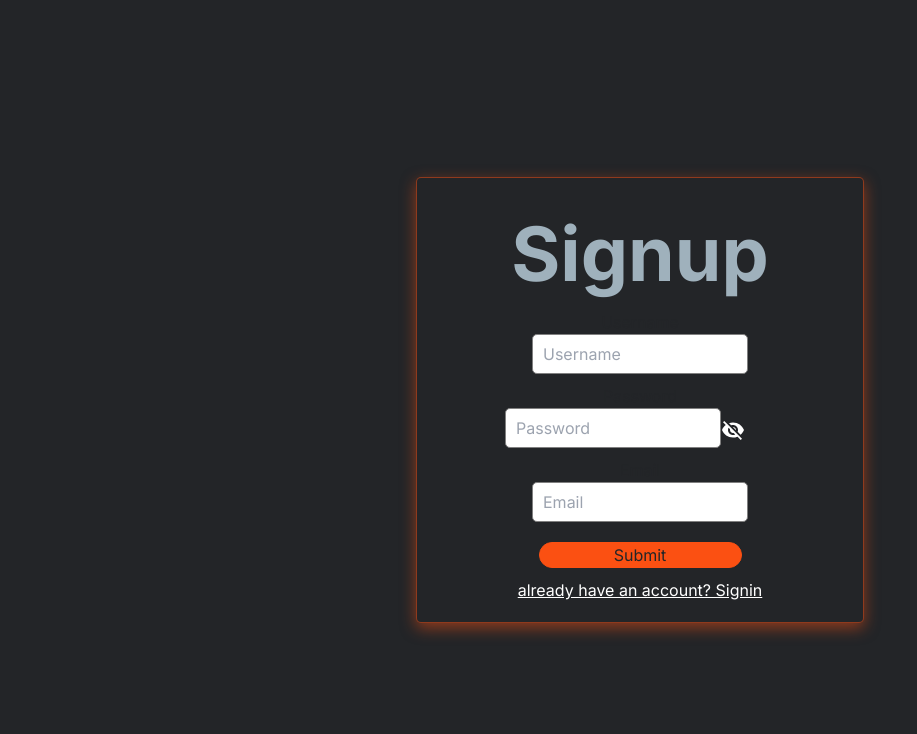
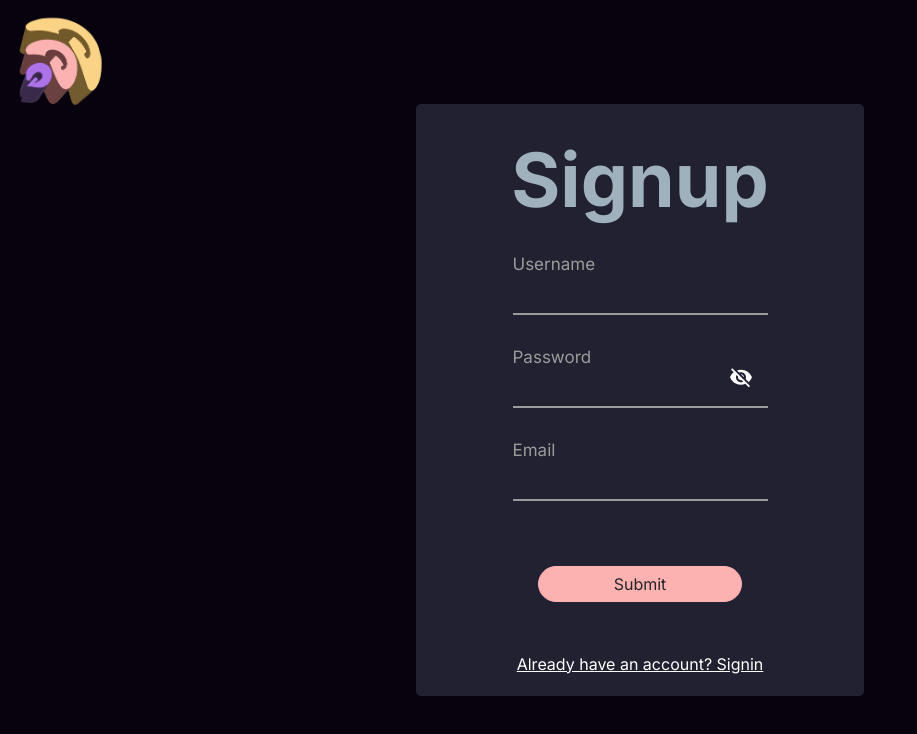
Before and after one commit to C2dricLeroy/groovz-front2, a Next.js app: page /signup in a window 1280 px wide. Shown: the top 734 px of the page, without its empty margins (0-917 px from the left). Built offline with nearby package versions, Linux system fonts and the light colour scheme.

Commit message:
feat(ui): refactor style of the signup component

```diff
--- a/src/app/signup/page.tsx
+++ b/src/app/signup/page.tsx
@@ -11,40 +11,41 @@ function Signup() {
 
     return (
         <div className={styles.page}>
+            <Link href='/'>
+                <img src='/Groovz.png' alt="Groovz logo" className={styles.logo} width={100} height={100}/>
+            </Link>
             <div className={styles.container}>
                 <h1 className={styles.title}>Signup</h1>
                 <div className={styles.form}>
-                    <label className={styles.label} htmlFor="username">Username</label>
-                    <input id="username" className={styles.input} placeholder="Username" onChange={e => SignupViewModel.setUsername(e.target.value)}
-                           value={SignupViewModel.username}/>
-                    <label className={styles.label} htmlFor="password">Password</label>
-                    <div className={styles.inputContainer}>
-                        <input
-                            id="password"
-                            className={SignupViewModel.passwordError ? styles.inputError : styles.input}
-                            placeholder="Password"
-                            type={SignupViewModel.showPassword ? 'text' : 'password'}
-                            onChange={e => SignupViewModel.setPassword(e.target.value)}
-                            onBlur={SignupViewModel.validatePassword}
-                            value={SignupViewModel.password}
-                        />
+                    <div className={`${styles.formGroup} ${styles.field}`}>
+                        <label className={styles.formLabel} htmlFor="username">Username</label>
+                        <input type="input" className={styles.formField}
+                               onChange={e => SignupViewModel.setUsername(e.target.value)}
+                               value={SignupViewModel.username} required id="username"/>
+                    </div>
+
+                    <div className={`${styles.formGroup} ${styles.field}`}>
+                        <label className={styles.formLabel} htmlFor="password">Password</label>
+                        <input type={SignupViewModel.showPassword ? 'text' : 'password'}
+                               className={SignupViewModel.passwordError ? `${styles.inputError} ${styles.formField}` : styles.formField}
+                               onChange={e => SignupViewModel.setPassword(e.target.value)}
+                               onBlur={SignupViewModel.validatePassword}
+                               value={SignupViewModel.password} required id="password"/>
                         <button type='button' className={styles.iconButton} onClick={() => SignupViewModel.setShowPassword(!SignupViewModel.showPassword)}>
                             {SignupViewModel.showPassword ? <Visibility /> : <VisibilityOff />}
                         </button>
                     </div>
-                    <label className={styles.label} htmlFor="email">Email</label>
-                    <input
-                        id="email"
-                        className={SignupViewModel.emailError ? styles.inputError : styles.input}
-                        placeholder="Email"
-                        onChange={e => SignupViewModel.setEmail(e.target.value)}
-                        onBlur={SignupViewModel.validateEmail}
-                        value={SignupViewModel.email}
-                    />
+
+                    <div className={`${styles.formGroup} ${styles.field}`}>
+                        <label className={styles.formLabel} htmlFor="email">Email</label>
+                        <input type="input" className={styles.formField}
+                               onChange={e => SignupViewModel.setEmail(e.target.value)}
+                               value={SignupViewModel.email} required id="email"/>
+                    </div>
                 </div>
                 <button className={styles.button} title={"Submit"} onClick={SignupViewModel.signupSubmit}>Submit</button>
                 <Link href="/signin">
-                    <p className={styles.underline}>already have an account? Signin</p>
+                    <p className={styles.underline}>Already have an account? Signin</p>
                 </Link>
             </div>
         </div>
--- a/src/app/signup/styles.module.css
+++ b/src/app/signup/styles.module.css
@@ -4,30 +4,49 @@
     margin: auto;
     justify-content: center;
     align-items: center;
-
 }
 
-.input {
-    height: 40px;
-    width: 80%;
-    border: 1px solid gray;
-    margin-bottom: 10px;
-    padding-left: 10px;
-    border-radius: 5px;
-    color: #232528;
-    background-color: white;
-    cursor: pointer;
+.formGroup {
+    position: relative;
+    display: flex;
+    flex-direction: column;
+    justify-content: center;
+    align-items: start;
+    padding: 15px;
+    width: 100%;
 }
+
+.formField {
+    font-family: inherit;
+    width: 100%;
+    border: none;
+    border-bottom: 2px solid #9b9b9b;
+    outline: 0;
+    font-size: 17px;
+    color: #fff;
+    background: transparent;
+    padding: 5px;
+    transition: border-color 0.2s;
+}
+
+.formLabel {
+    font-size: 17px;
+    color: #9b9b9b;
+}
+
+.formField:focus {
+    padding-bottom: 6px;
+    font-weight: 700;
+    border-width: 3px;
+    border-image: linear-gradient(to right, #A67171, #FDB2B2);
+    border-image-slice: 1;
+}
+
 
 .title {
     font-size: 75px;
     color: #9FB1BC;
     font-weight: bold;
-}
-
-
-.label {
-    color: #232528;
 }
 
 .container {
@@ -37,37 +56,38 @@
     align-items: center;
     color: white;
     padding: 20px;
-    background-color: #232528;
+    background-color: #212131;
     margin: auto;
     width: 35%;
     height: auto;
     border-radius: 5px;
-    box-shadow: 0 5px 15px rgba(251, 80, 18, 0.5);
-    border: 1px solid rgba(251, 80, 18, 0.5);
+
 }
 
 .page {
     width: 100vw;
     height: 100vh;
-    background-color: #232528;
+    background-color: #07020D;
     display: flex;
     justify-content: center;
     align-items: center;
 }
 
 .button {
-    background-color: #FB5012;
+    background-color: #FDB2B2;
     color: #232528;
     border-radius: 20px;
     cursor: pointer;
-    border: 1px solid #FB5012;
+    border: 1px solid #FDB2B2;
     width: 50%;
-    margin: 10px;
+    margin: 50px;
+    padding: 5px 10px;
 }
 
 .button:hover {
     background-color: transparent;
-    color: #FB5012;
+    color: #FDB2B2;
+    font-weight: bold;
 }
 
 .underline {
@@ -75,19 +95,25 @@
 }
 
 .inputError {
-    border: 1px solid red;
-    height: 40px;
-    width: 80%;
-    margin-bottom: 10px;
-    padding-left: 10px;
-    border-radius: 5px;
-    color: #232528;
-    background-color: pink;
-    cursor: pointer;
-
+  color: red;
 }
 
 .error {
     color: #FB5012;
     margin-bottom: 10px;
 }
+
+
+.logo {
+    position: absolute;
+    top: 10px;
+    left: 10px;
+}
+
+.iconButton {
+    cursor: pointer;
+    position: absolute;
+    top: 50%;
+    right: 30px;
+    transform: translate(0, -50%);
+}
```
